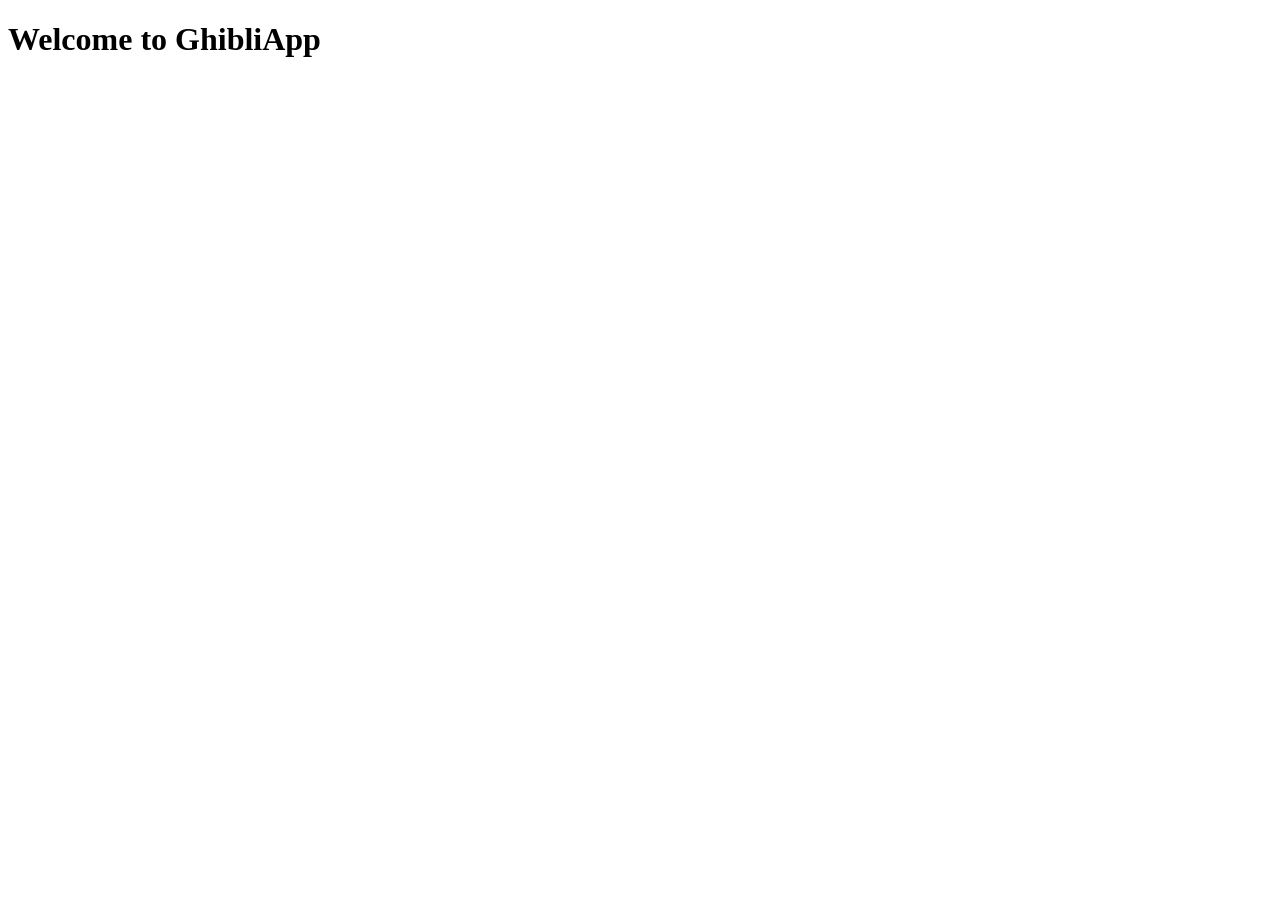
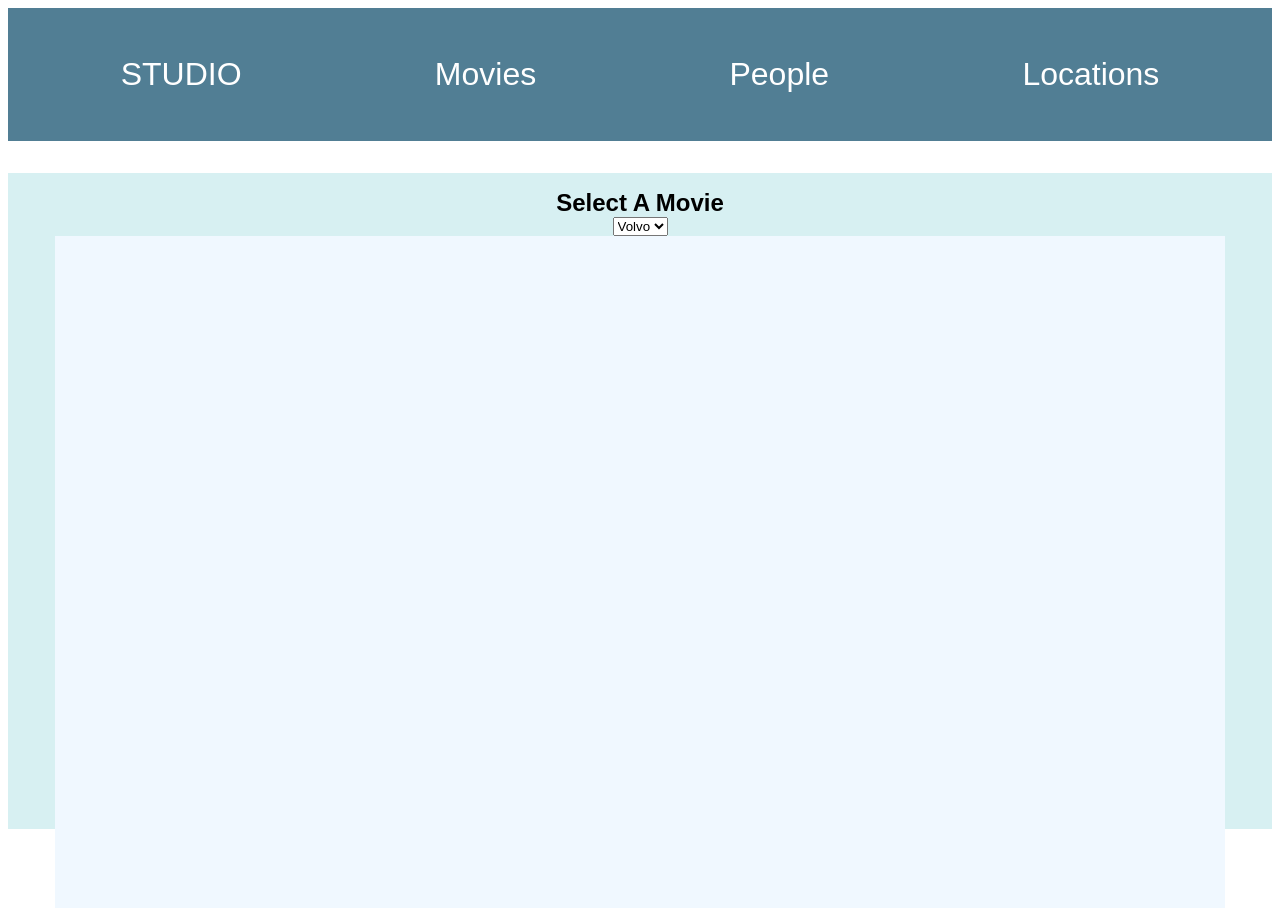
Before and after one commit to 9-3-pursuit/assessment-final-react, a React (Create React App) app: page /movies in a window 1280 px wide. Before the commit the page ends 800 px from the top, so only its background shows below. Built offline with nearby package versions, Linux system fonts and the light colour scheme.

Commit message:
HTML and CSS setup. No API yet

```diff
--- a/src/App.js
+++ b/src/App.js
@@ -1,7 +1,21 @@
+import Nav from "./Components/Nav";
+import Home from "./Components/Home";
+import Movies from "./Components/Movies";
+import People from "./Components/People";
+import Locations from "./Components/Locations";
+import { BrowserRouter as Router, Routes, Route } from "react-router-dom";
 function App() {
   return (
     <div className="app">
-      <h1>Welcome to GhibliApp</h1>
+      <Router>
+        <Nav />
+        <Routes>
+          <Route path="/" element={<Home/>} />
+          <Route path="/people" element={<People/>} />
+          <Route path="/movies" element={<Movies/>}  />
+          <Route path="/locations" element={<Locations/>}/>
+        </Routes>
+      </Router>
     </div>
   );
 }
--- /dev/null
+++ b/src/Components/Home.jsx
@@ -0,0 +1,8 @@
+export default function Home() {
+    return (<>
+        <h2>Welcome to Ghibli</h2>
+        <section>
+            <h2>Welcome to GhibliApp</h2>
+        </section>
+    </>)
+}
--- /dev/null
+++ b/src/Components/Locations.jsx
@@ -0,0 +1,10 @@
+export default function Locations () {
+    return(<>
+    <div className="locations">
+        <h2>List of Locations</h2>
+        <div className="locations-button">
+        <button>Show Locations</button>
+        </div>
+        </div>
+    </>)
+}
--- /dev/null
+++ b/src/Components/Movies.jsx
@@ -0,0 +1,15 @@
+export default function Movies() {
+    return (<>
+    <div className="movies">
+        <h2>Select A Movie</h2>
+<select name="movies" id="movies" >
+  <option value="volvo">Volvo</option>
+  <option value="saab">Saab</option>
+  <option value="opel">Opel</option>
+  <option value="audi">Audi</option>
+</select>
+<aside className="movies">
+    </aside>
+    </div>
+    </>)
+}
--- /dev/null
+++ b/src/Components/Nav.jsx
@@ -0,0 +1,12 @@
+import { Link } from "react-router-dom"
+export default function Nav() {
+    return (<>
+        <nav >
+        <Link to="/"><p>STUDIO</p></Link>
+       <Link to="/movies"><p>Movies</p></Link>
+       <Link to="/people"><p>People</p></Link>
+
+       <Link to="/locations"><p>Locations</p></Link>
+    </nav>
+    </>)
+}
--- /dev/null
+++ b/src/Components/People.jsx
@@ -0,0 +1,13 @@
+export default function People () {
+    return(<>
+    <div className="people">
+        <h2>Search for a Person</h2>
+        <div className="form">
+        <form className="people-search">
+            <input type="text"></input>
+            <button type="submit">Submit</button>
+        </form>
+        </div>
+    </div>
+    </>)
+}
--- a/src/index.css
+++ b/src/index.css
@@ -58,6 +58,9 @@ li {
   margin-left: 0;
   list-style: none;
 }
+.locations-button {
+  text-align:center;
+}
 
 .locations ul > li > ul li {
   background: ghostwhite;
@@ -81,7 +84,13 @@ li {
 .details li span:first-child {
   font-weight: bold;
 }
+.form{
+  text-align: center;
+}
+.people-search {
 
+  display:inline-block
+}
 .people {
   background: lemonchiffon;
   height: 80vh;
@@ -109,7 +118,10 @@ li {
   height: 80vh;
   background: #d7f0f2;
 }
-
+select {
+  display:block;
+  margin:0 auto;
+}
 .movies aside {
   background: aliceblue;
   width: 90%;
```
